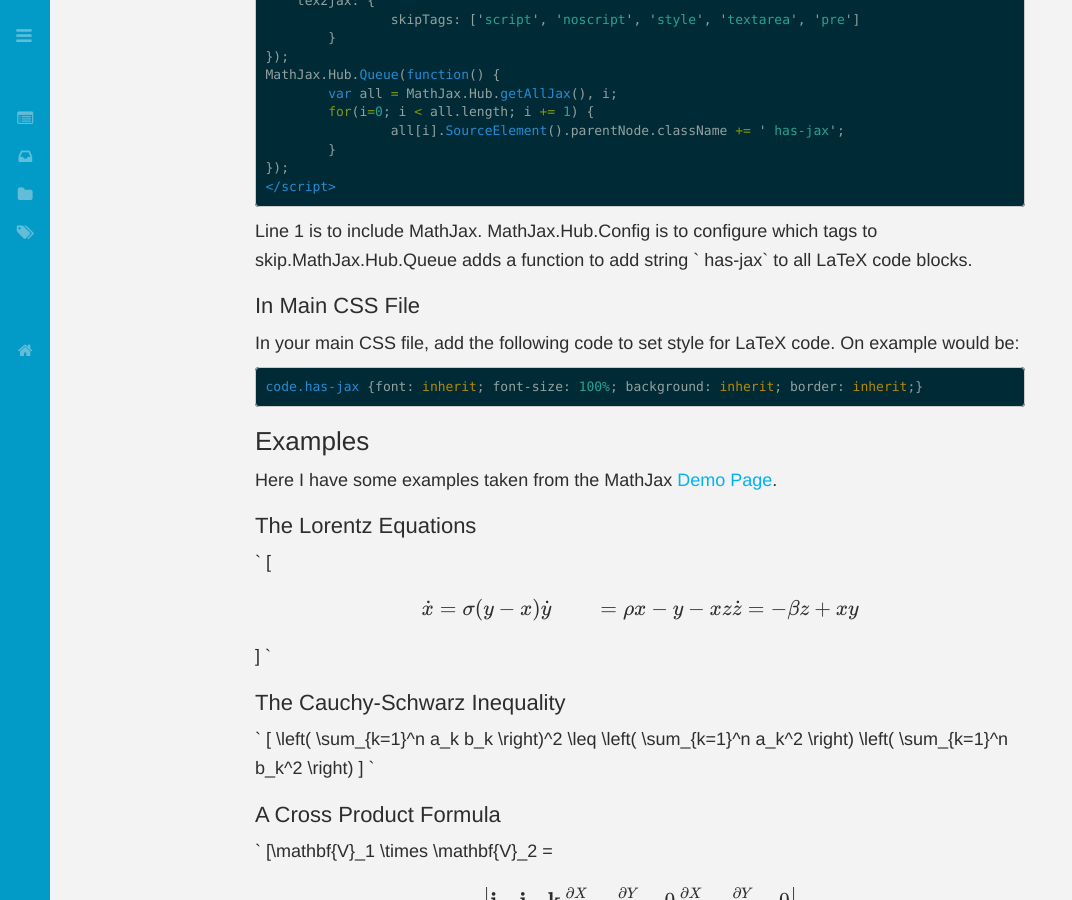
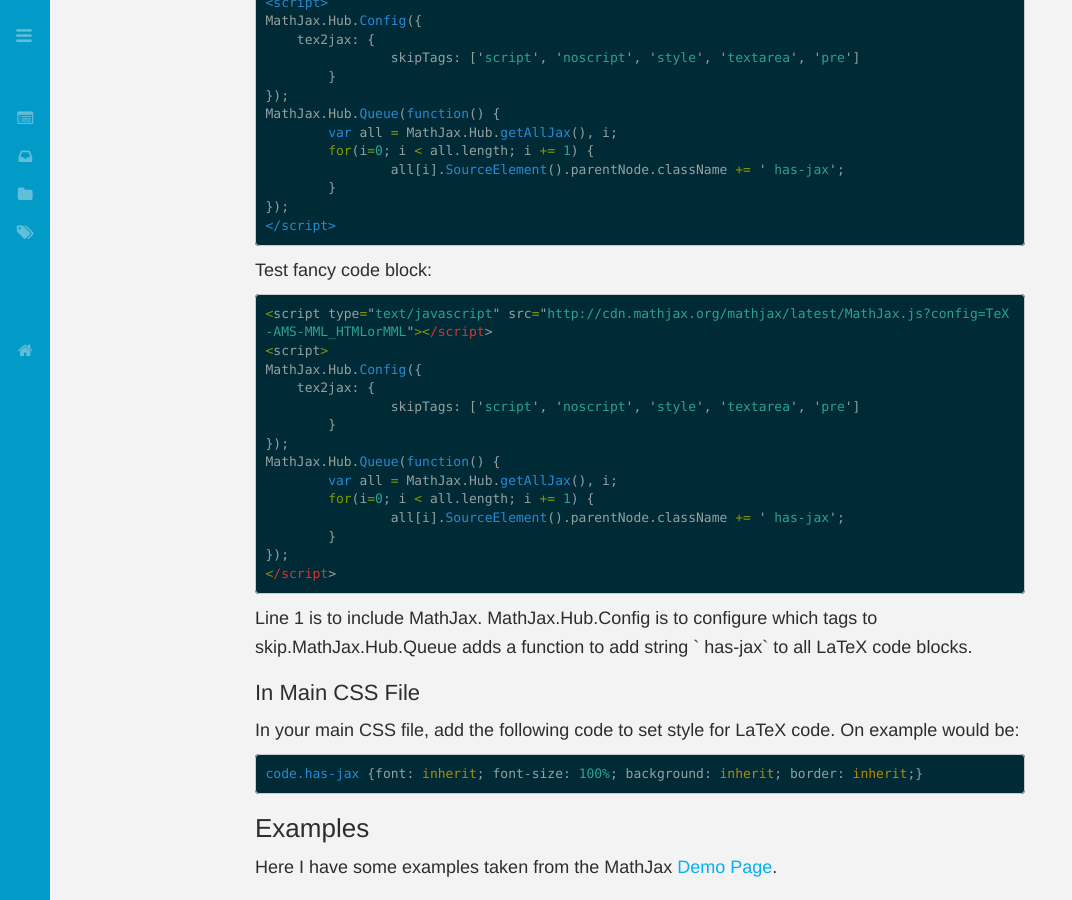
Before and after one commit to joysword/joysword.github.io, a Jekyll site: the page built from _posts/2014-02-13-latex_support_for_jekyll_blog.md, in a window 1280 px wide and 900 px high, scrolled down 751 px. Shown: the whole window, without its empty margins (0-1072 px from the left). Built offline with Jekyll 4.4.1, drawn with Linux system fonts in a browser that asks for light colours; nearby versions of some CDN libraries; Markdown is read by kramdown in place of the engine named in the settings; formulas are drawn with MathJax 3; comment, search, counter and statistics services are not loaded.

Commit message:
testing another way to render latex and code block

````diff
--- a/_posts/2014-02-13-latex_support_for_jekyll_blog.md
+++ b/_posts/2014-02-13-latex_support_for_jekyll_blog.md
@@ -7,6 +7,8 @@
 ---
 
 When I was writing {% for post in site.posts %}{% if post.title contains'Unique Binary Search Trees' %}[[LeetCode] Unique Binary Search Trees]({{ post.url }}){% endif %}{% endfor %}, I decided to use `\(\LaTeX\)` to write some formulae.
+
+test \\(\LaTeX\\)
 
 After googling `jekyll latex support`, I found this [article](http://liquidinertia.com/2013/07/15/latex-for-jekyll/). It took me to another [blog post](http://cwoebker.com/posts/latex-math-magic) by a high school student from Boston, which provided a nice tutorial that adds LaTeX support on Jekyll blogs by using some tricks to let [MathJax](http://www.mathjax.org/), an open source JavaSrcipt display engine for mathematics, work properly in Jekyll environment.
 
@@ -37,6 +39,24 @@
 });
 </script>
 {% endhighlight %}
+
+Test fancy code block:
+``` javascript
+<script type="text/javascript" src="http://cdn.mathjax.org/mathjax/latest/MathJax.js?config=TeX-AMS-MML_HTMLorMML"></script>
+<script>
+MathJax.Hub.Config({
+    tex2jax: {
+		skipTags: ['script', 'noscript', 'style', 'textarea', 'pre']
+	}
+});
+MathJax.Hub.Queue(function() {
+	var all = MathJax.Hub.getAllJax(), i;
+	for(i=0; i < all.length; i += 1) {
+		all[i].SourceElement().parentNode.className += ' has-jax';
+	}
+});
+</script>
+```
 
 Line 1 is to include MathJax. MathJax.Hub.Config is to configure which tags to skip.MathJax.Hub.Queue adds a function to add string ` has-jax` to all LaTeX code blocks.
 
````
